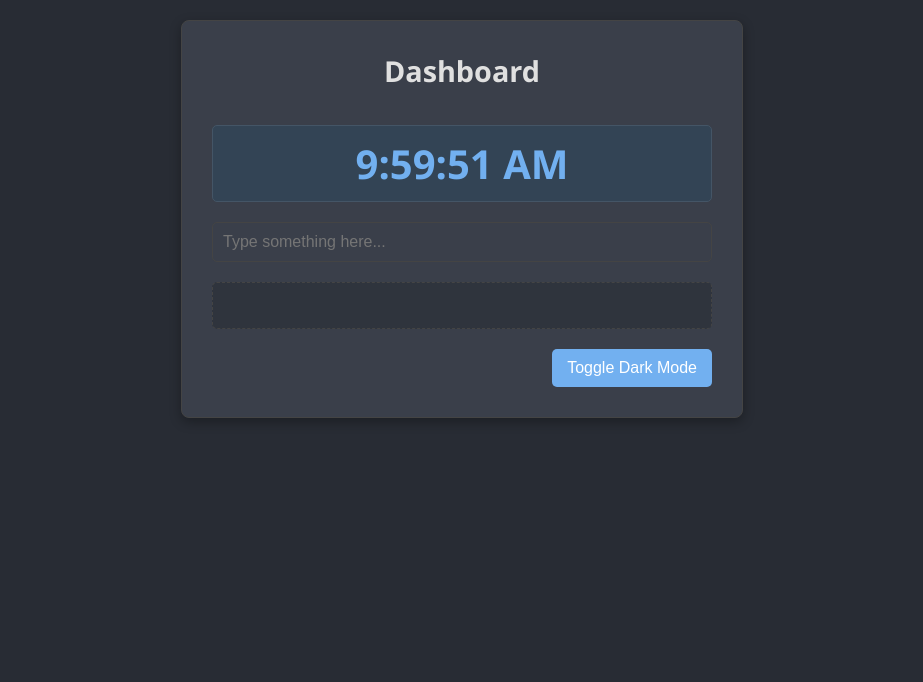
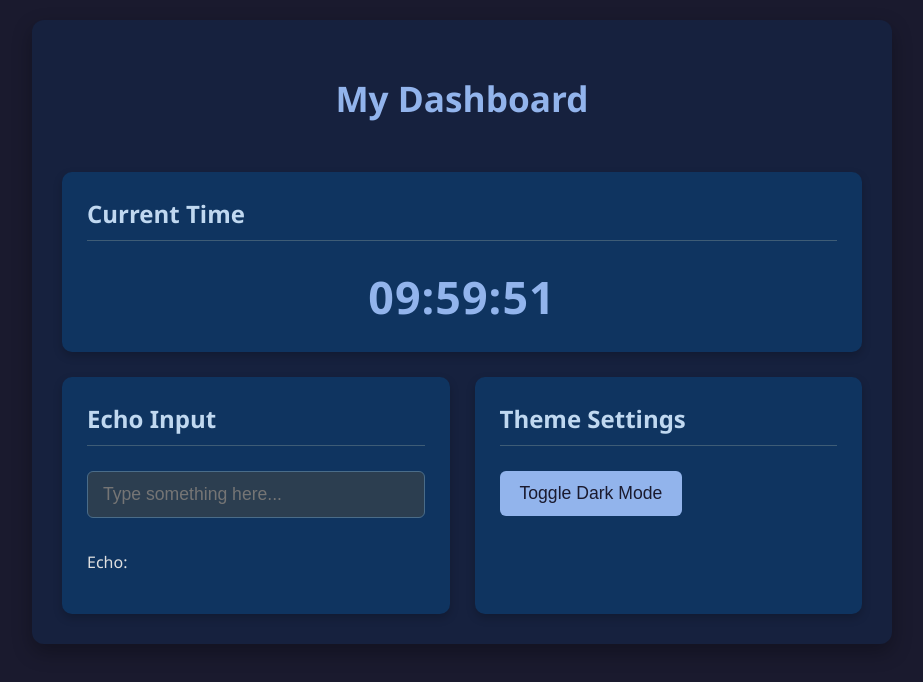
Before and after one commit to nsushanthkumar/demo-llm-dashboard1, a plain HTML site: page index.html in a window 1280 px wide. Both pictures are taken after a click on the button "Toggle Dark Mode". Shown: the whole page, without its empty margins (178-1101 px from the left). Drawn offline with Linux system fonts and the light colour scheme.

Commit message:
Update index.html (round 1)

```diff
--- a/index.html
+++ b/index.html
@@ -5,216 +5,260 @@
     <meta name="viewport" content="width=device-width, initial-scale=1.0">
     <title>Minimal Dashboard</title>
     <style>
-        :root {
-            --light-bg: #f4f7f6;
-            --light-text: #333;
-            --light-card-bg: #ffffff;
-            --light-border: #eee;
-            --light-shadow: rgba(0, 0, 0, 0.05);
-
-            --dark-bg: #282c34;
-            --dark-text: #e0e0e0;
-            --dark-card-bg: #3a3f4a;
-            --dark-border: #444;
-            --dark-shadow: rgba(0, 0, 0, 0.3);
-        }
-
         body {
             font-family: 'Segoe UI', Tahoma, Geneva, Verdana, sans-serif;
             margin: 0;
             padding: 20px;
+            background-color: #f0f2f5; /* Light mode background */
+            color: #333; /* Light mode text */
+            transition: background-color 0.3s, color 0.3s;
             display: flex;
             justify-content: center;
-            align-items: flex-start; /* Align content to the top */
-            min-height: 100vh; /* Ensure full viewport height */
-            background-color: var(--light-bg);
-            color: var(--light-text);
-            transition: background-color 0.3s, color 0.3s;
+            align-items: flex-start; /* Align to top */
+            min-height: 100vh;
         }
 
         body.dark-mode {
-            background-color: var(--dark-bg);
-            color: var(--dark-text);
+            background-color: #1a1a2e; /* Dark mode background */
+            color: #e0e0e0; /* Dark mode text */
         }
 
-        .container {
-            background-color: var(--light-card-bg);
-            border: 1px solid var(--light-border);
-            border-radius: 8px;
-            box-shadow: 0 4px 12px var(--light-shadow);
+        .dashboard-container {
+            max-width: 800px;
+            width: 100%;
+            background-color: #ffffff;
             padding: 30px;
-            max-width: 500px;
-            width: 100%;
-            display: flex;
-            flex-direction: column;
-            gap: 20px;
-            transition: background-color 0.3s, border-color 0.3s, box-shadow 0.3s;
+            border-radius: 12px;
+            box-shadow: 0 8px 20px rgba(0, 0, 0, 0.1);
+            display: grid;
+            gap: 25px;
         }
 
-        body.dark-mode .container {
-            background-color: var(--dark-card-bg);
-            border: 1px solid var(--dark-border);
-            box-shadow: 0 4px 12px var(--dark-shadow);
+        body.dark-mode .dashboard-container {
+            background-color: #16213e;
+            box-shadow: 0 8px 20px rgba(0, 0, 0, 0.3);
         }
 
         h1 {
-            color: var(--light-text);
+            text-align: center;
+            color: #007bff;
+            margin-bottom: 25px;
+            grid-column: 1 / -1; /* Span all columns */
+            font-size: 2.2em;
+            font-weight: 600;
+        }
+
+        body.dark-mode h1 {
+            color: #92b4ec;
+        }
+
+        .card {
+            background-color: #f8f9fa;
+            padding: 25px;
+            border-radius: 10px;
+            box-shadow: 0 4px 10px rgba(0, 0, 0, 0.05);
+            display: flex;
+            flex-direction: column;
+            gap: 15px;
+        }
+
+        body.dark-mode .card {
+            background-color: #0f3460;
+            box-shadow: 0 4px 10px rgba(0, 0, 0, 0.2);
+        }
+
+        h2 {
+            color: #555;
             margin-top: 0;
-            margin-bottom: 15px;
-            font-size: 1.8em;
-            text-align: center;
+            margin-bottom: 10px;
+            font-size: 1.5em;
+            border-bottom: 1px solid #eee;
+            padding-bottom: 10px;
         }
-        body.dark-mode h1 {
-            color: var(--dark-text);
+
+        body.dark-mode h2 {
+            color: #c0d8f0;
+            border-bottom-color: #3e5c76;
         }
 
         #clock {
-            font-size: 2.5em;
+            font-size: 2.8em;
             font-weight: bold;
+            color: #007bff;
             text-align: center;
-            padding: 10px 0;
-            color: #007bff; /* A distinct color for the clock */
-            background-color: #e9f5ff;
-            border-radius: 5px;
-            border: 1px solid #cce5ff;
-            transition: color 0.3s, background-color 0.3s, border-color 0.3s;
+            letter-spacing: 1px;
         }
 
         body.dark-mode #clock {
-            color: #72b0f0; /* Dark mode clock color */
-            background-color: #334455;
-            border: 1px solid #445566;
+            color: #92b4ec;
         }
 
         #echo-input {
-            width: calc(100% - 22px); /* Account for padding and border */
-            padding: 10px;
-            border: 1px solid var(--light-border);
-            border-radius: 5px;
-            font-size: 1em;
-            background-color: var(--light-card-bg);
-            color: var(--light-text);
-            transition: border-color 0.3s, background-color 0.3s, color 0.3s;
+            padding: 12px 15px;
+            border: 1px solid #ced4da;
+            border-radius: 6px;
+            font-size: 1.1em;
+            width: 100%;
+            box-sizing: border-box;
+            background-color: #ffffff;
+            color: #333;
+            transition: border-color 0.2s, background-color 0.2s, box-shadow 0.2s;
         }
 
         body.dark-mode #echo-input {
-            border: 1px solid var(--dark-border);
-            background-color: var(--dark-card-bg);
-            color: var(--dark-text);
+            background-color: #2c3e50;
+            border-color: #4a6c89;
+            color: #e0e0e0;
         }
 
         #echo-input:focus {
+            border-color: #007bff;
+            box-shadow: 0 0 0 0.2rem rgba(0, 123, 255, 0.25);
             outline: none;
-            border-color: #007bff;
-            box-shadow: 0 0 0 2px rgba(0, 123, 255, 0.25);
         }
+
         body.dark-mode #echo-input:focus {
-            border-color: #72b0f0;
-            box-shadow: 0 0 0 2px rgba(114, 176, 240, 0.25);
+            border-color: #92b4ec;
+            box-shadow: 0 0 0 0.2rem rgba(146, 180, 236, 0.25);
         }
 
         #echo-output {
-            min-height: 25px; /* Ensure space even when empty */
-            padding: 10px;
-            border: 1px dashed var(--light-border);
-            border-radius: 5px;
-            background-color: #f8f8f8;
-            color: var(--light-text);
-            font-family: monospace;
-            white-space: pre-wrap; /* Preserve whitespace and wrap text */
-            word-break: break-word; /* Break long words */
-            transition: border-color 0.3s, background-color 0.3s, color 0.3s;
+            font-style: italic;
+            color: #6c757d;
+            min-height: 1.5em; /* Prevent layout shift if initially empty */
+            font-size: 1.1em;
+            word-wrap: break-word; /* Ensure long words wrap */
         }
 
         body.dark-mode #echo-output {
-            border: 1px dashed var(--dark-border);
-            background-color: #2f343d;
-            color: var(--dark-text);
+            color: #aebfd0;
         }
 
         #toggle-theme {
+            padding: 12px 20px;
+            border: none;
+            border-radius: 6px;
             background-color: #007bff;
             color: white;
-            border: none;
-            padding: 10px 15px;
-            border-radius: 5px;
             cursor: pointer;
-            font-size: 1em;
-            transition: background-color 0.3s, transform 0.1s ease;
-            align-self: flex-end; /* Align button to the right */
+            font-size: 1.1em;
+            font-weight: 500;
+            align-self: flex-start; /* Align button to start in flex column */
+            transition: background-color 0.2s, transform 0.1s;
         }
 
         #toggle-theme:hover {
             background-color: #0056b3;
+            transform: translateY(-1px);
         }
 
         #toggle-theme:active {
-            transform: translateY(1px);
+            transform: translateY(0);
         }
 
         body.dark-mode #toggle-theme {
-            background-color: #72b0f0;
+            background-color: #92b4ec;
+            color: #1a1a2e;
         }
 
         body.dark-mode #toggle-theme:hover {
-            background-color: #4a8edb;
+            background-color: #6c9ad6;
+        }
+
+        /* Responsive adjustments */
+        @media (min-width: 600px) {
+            .dashboard-container {
+                grid-template-columns: repeat(2, 1fr);
+            }
+            h1 {
+                grid-column: 1 / -1;
+            }
+            /* Optionally, make clock span full width on larger screens for prominence */
+            .card:first-of-type { /* Targeting the clock card */
+                grid-column: 1 / -1;
+            }
         }
     </style>
 </head>
 <body>
-    <div class="container">
-        <h1>Dashboard</h1>
+    <div class="dashboard-container">
+        <h1>My Dashboard</h1>
 
-        <div id="clock"></div>
+        <div class="card">
+            <h2>Current Time</h2>
+            <span id="clock">Loading...</span>
+        </div>
 
-        <input type="text" id="echo-input" placeholder="Type something here...">
+        <div class="card">
+            <h2>Echo Input</h2>
+            <input type="text" id="echo-input" placeholder="Type something here...">
+            <p>Echo: <span id="echo-output"></span></p>
+        </div>
 
-        <div id="echo-output"></div>
-
-        <button id="toggle-theme">Toggle Dark Mode</button>
+        <div class="card">
+            <h2>Theme Settings</h2>
+            <button id="toggle-theme">Toggle Dark Mode</button>
+        </div>
     </div>
 
     <script>
         document.addEventListener('DOMContentLoaded', () => {
+            // 1. Live Clock
             const clockElement = document.getElementById('clock');
+            if (clockElement) {
+                function updateClock() {
+                    const now = new Date();
+                    // Using toLocaleTimeString for locale-specific formatting,
+                    // with options for 24-hour format and seconds.
+                    const options = { hour: '2-digit', minute: '2-digit', second: '2-digit', hour12: false };
+                    clockElement.textContent = now.toLocaleTimeString(navigator.language, options);
+                }
+                updateClock(); // Initial call to display time immediately
+                setInterval(updateClock, 1000); // Update every second
+            }
+
+            // 2. Echo Input
             const echoInput = document.getElementById('echo-input');
             const echoOutput = document.getElementById('echo-output');
+            if (echoInput && echoOutput) {
+                echoInput.addEventListener('input', () => {
+                    echoOutput.textContent = echoInput.value;
+                });
+                // Initialize output in case input has a pre-filled value (though not in this brief)
+                echoOutput.textContent = echoInput.value;
+            }
+
+            // 3. Toggle Dark Mode
             const toggleThemeButton = document.getElementById('toggle-theme');
             const body = document.body;
+            const DARK_MODE_CLASS = 'dark-mode';
+            const THEME_STORAGE_KEY = 'dashboardTheme';
 
-            // 1. Live-updating clock
-            function updateClock() {
-                const now = new Date();
-                clockElement.textContent = now.toLocaleTimeString();
+            // Function to apply the theme based on a boolean
+            function applyTheme(isDarkMode) {
+                if (isDarkMode) {
+                    body.classList.add(DARK_MODE_CLASS);
+                } else {
+                    body.classList.remove(DARK_MODE_CLASS);
+                }
             }
 
-            // Update clock immediately and then every second
-            updateClock();
-            setInterval(updateClock, 1000);
+            // Load theme preference from localStorage on page load
+            const savedTheme = localStorage.getItem(THEME_STORAGE_KEY);
+            if (savedTheme === 'dark') {
+                applyTheme(true);
+            } else {
+                // Default to light mode or respect 'light' preference
+                applyTheme(false);
+            }
 
-            // 2. Text input that echoes below
-            echoInput.addEventListener('input', () => {
-                echoOutput.textContent = echoInput.value;
-            });
-
-            // 3. Button that toggles dark mode
-            toggleThemeButton.addEventListener('click', () => {
-                body.classList.toggle('dark-mode');
-                // Persist theme preference in localStorage
-                if (body.classList.contains('dark-mode')) {
-                    localStorage.setItem('theme', 'dark');
-                } else {
-                    localStorage.setItem('theme', 'light');
-                }
-            });
-
-            // Apply saved theme on page load
-            const savedTheme = localStorage.getItem('theme');
-            if (savedTheme === 'dark') {
-                body.classList.add('dark-mode');
-            } else {
-                // Default to light if no theme saved or saved as 'light'
-                body.classList.remove('dark-mode');
+            if (toggleThemeButton) {
+                toggleThemeButton.addEventListener('click', () => {
+                    // Toggle the dark-mode class and get its new state
+                    const isDarkMode = body.classList.toggle(DARK_MODE_CLASS);
+                    // Save the new state to localStorage
+                    localStorage.setItem(THEME_STORAGE_KEY, isDarkMode ? 'dark' : 'light');
+                });
             }
         });
     </script>
```
